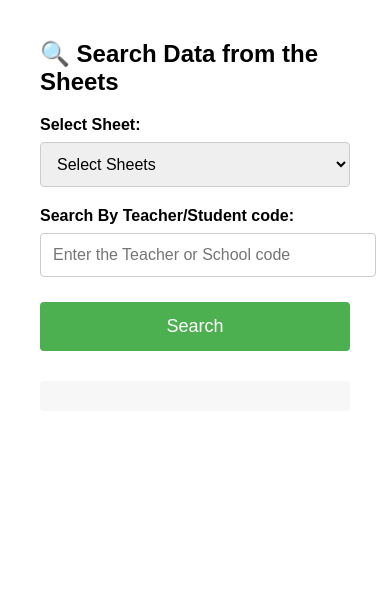
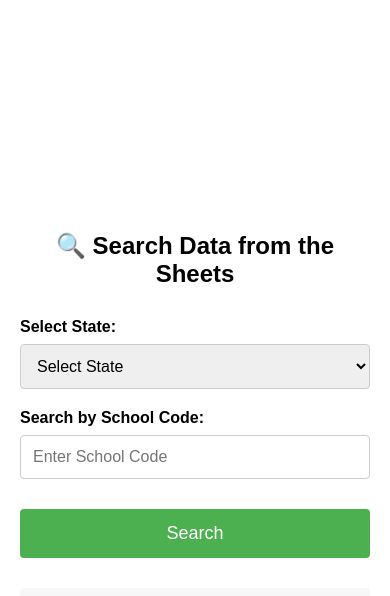
Before and after one commit to sangamsrivastava2002-crypto/state-data-project, a plain HTML site: page frontend/index.html in a window 390 px wide. Drawn offline with Linux system fonts and the light colour scheme; no server answers.

Commit message:
Update index.html

```diff
--- a/frontend/index.html
+++ b/frontend/index.html
@@ -5,19 +5,32 @@
   <title>Search Data from the Sheets</title>
 
   <style>
+    * {
+      box-sizing: border-box;
+    }
+
     body {
       font-family: Arial, sans-serif;
       background: #ffffff;
-      margin: 40px;
+      margin: 0;
+      min-height: 100vh;
+
+      /* CENTER EVERYTHING */
+      display: flex;
+      justify-content: center;
+      align-items: center;
+    }
+
+    .container {
+      width: 100%;
+      max-width: 900px;
+      padding: 40px;
     }
 
     h2 {
       font-size: 24px;
-      margin-bottom: 20px;
-    }
-
-    .container {
-      max-width: 900px;
+      margin-bottom: 30px;
+      text-align: center;
     }
 
     label {
@@ -27,7 +40,8 @@
       margin-bottom: 8px;
     }
 
-    select, input {
+    select,
+    input {
       width: 100%;
       padding: 12px;
       font-size: 16px;
@@ -36,7 +50,7 @@
     }
 
     button {
-      margin-top: 25px;
+      margin-top: 30px;
       width: 100%;
       padding: 14px;
       background-color: #4CAF50;
@@ -56,7 +70,15 @@
       background: #f7f7f7;
       padding: 15px;
       border-radius: 4px;
-      overflow-x: auto;
+      max-height: 300px;
+      overflow: auto;
+      font-size: 14px;
+    }
+
+    @media (max-width: 600px) {
+      .container {
+        padding: 20px;
+      }
     }
   </style>
 </head>
@@ -66,18 +88,18 @@
   <div class="container">
     <h2>🔍 Search Data from the Sheets</h2>
 
-    <!-- Sheet / State Selection -->
-    <label for="sheet">Select Sheet:</label>
+    <!-- State Selection -->
+    <label for="sheet">Select State:</label>
     <select id="sheet">
-      <option value="">Select Sheets</option>
+      <option value="">Select State</option>
     </select>
 
     <!-- Code Search -->
-    <label for="code">Search By Teacher/Student code:</label>
+    <label for="code">Search by School Code:</label>
     <input
       type="text"
       id="code"
-      placeholder="Enter the Teacher or School code"
+      placeholder="Enter School Code"
     >
 
     <!-- Search Button -->
@@ -90,7 +112,7 @@
   <script>
     const BACKEND_URL = "https://state-data-project-1.onrender.com";
 
-    // Load states automatically
+    // Load states on page load
     window.onload = function () {
       fetch(`${BACKEND_URL}/states`)
         .then(res => res.json())
@@ -133,37 +155,5 @@
     }
   </script>
 
-  <script>
-    const BACKEND_URL = "https://state-data-project-1.onrender.com";
-
-    function searchData() {
-      const sheet = document.getElementById("sheet").value;
-      const code = document.getElementById("code").value;
-
-      if (!sheet) {
-        alert("Please select a sheet/state");
-        return;
-      }
-
-      fetch(`${BACKEND_URL}/search?school_code=${code}`)
-        .then(res => res.json())
-        .then(data => {
-          // simple client-side filter by code
-          const filtered = code
-            ? data.filter(row =>
-                JSON.stringify(row).toLowerCase().includes(code.toLowerCase())
-              )
-            : data;
-
-          document.getElementById("result").innerText =
-            JSON.stringify(filtered, null, 2);
-        })
-        .catch(() => {
-          document.getElementById("result").innerText =
-            "Error fetching data";
-        });
-    }
-  </script>
-
 </body>
 </html>
```
